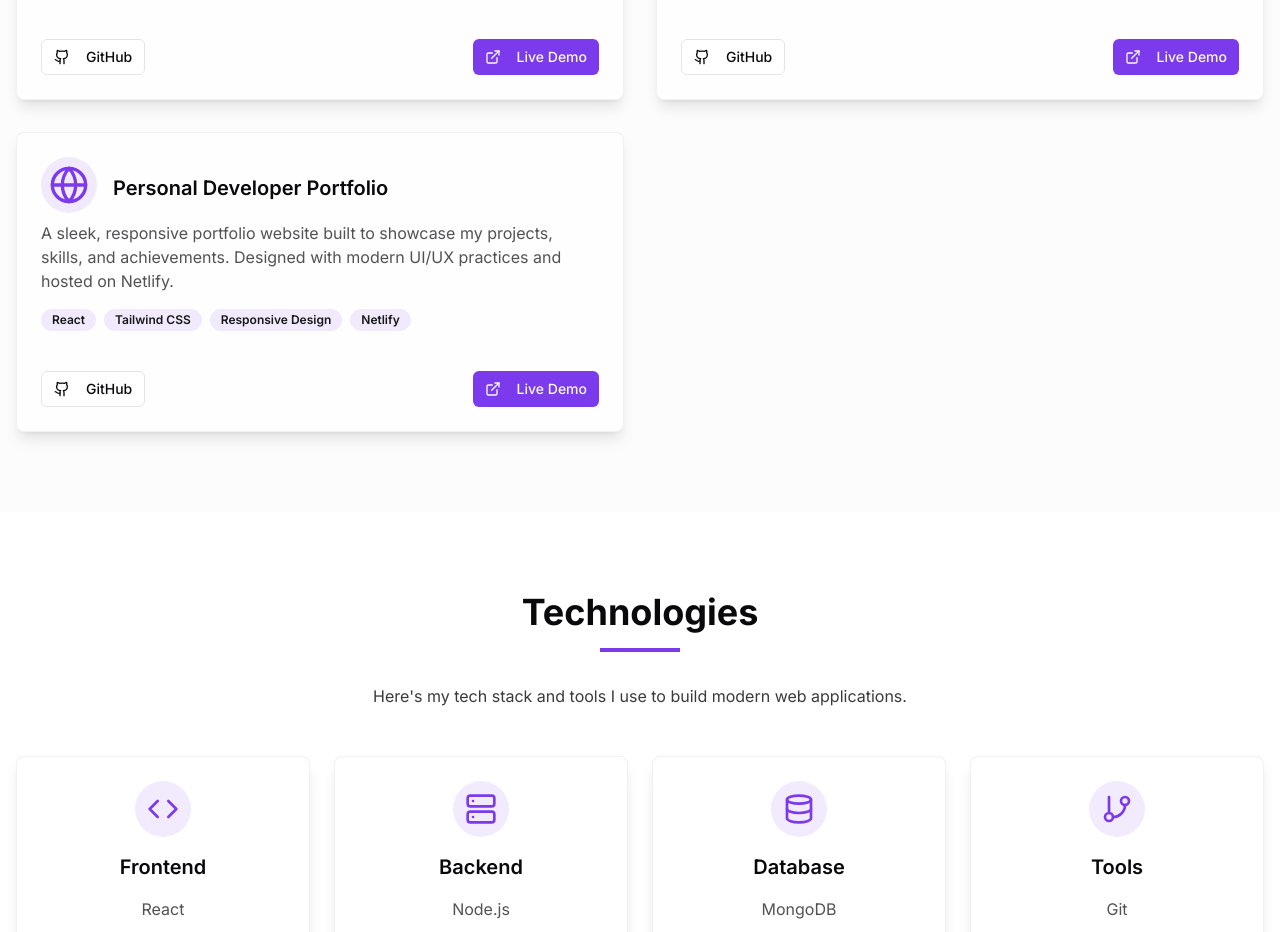
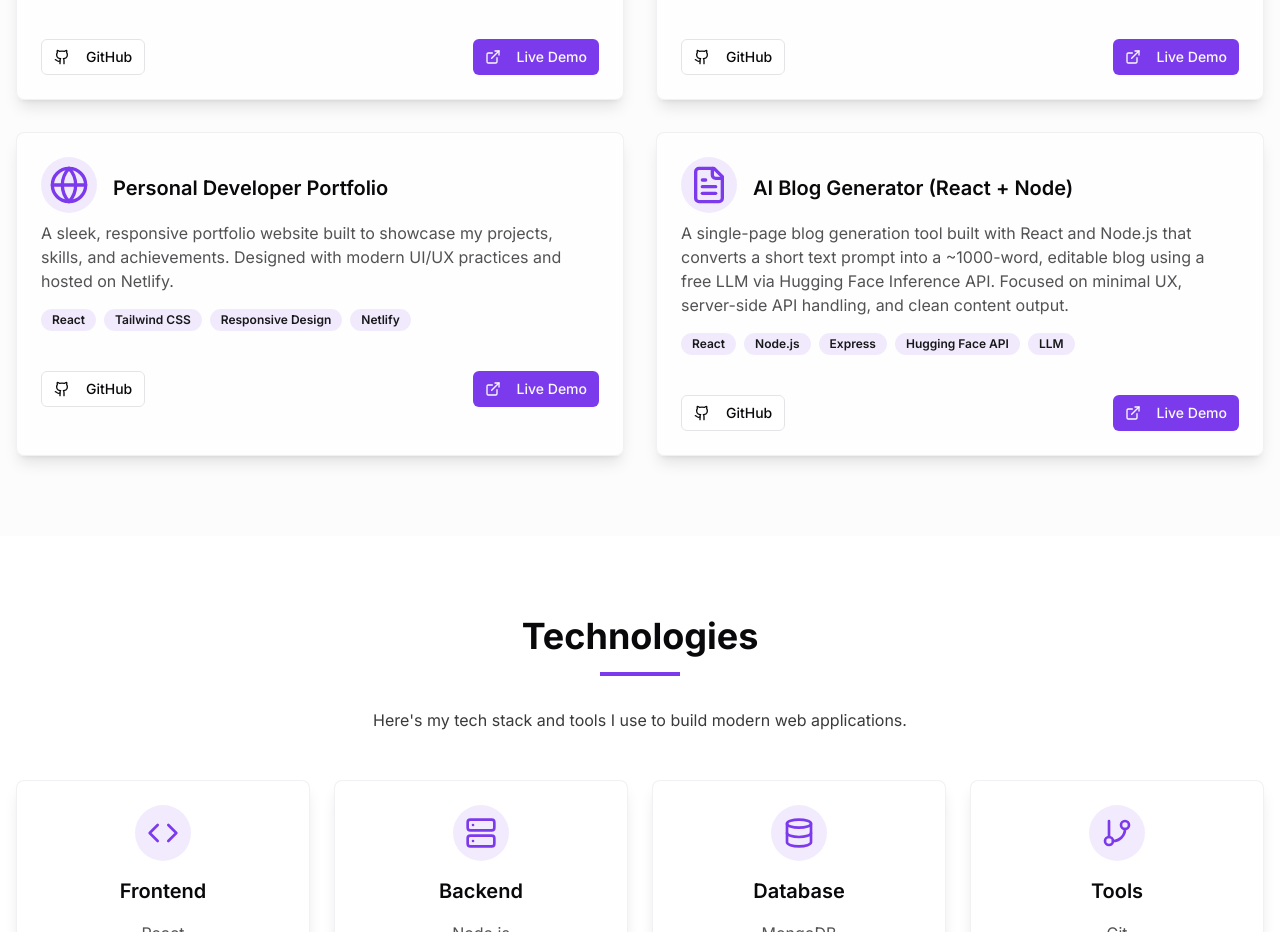
Before and after one commit to Shamanth-k/portfolio, a Next.js app: page / in a window 1280 px wide. Shown: the part 2520-3452 px from the top of the page. Built offline with nearby package versions, Linux system fonts and the light colour scheme.

Commit message:
added project

```diff
--- a/components/projects.tsx
+++ b/components/projects.tsx
@@ -19,6 +19,7 @@ import {
   Home,
   Activity,
   Globe,
+  FileText,
 } from "lucide-react";
 import Link from "next/link";
 
@@ -88,6 +89,16 @@ const Projects = () => {
       icon: <Globe className="h-10 w-10 text-primary" />, // You can use another icon like `Layout` or `Monitor` if preferred
       tags: ["React", "Tailwind CSS", "Responsive Design", "Netlify"],
     },
+    {
+  title: "AI Blog Generator (React + Node)",
+  description:
+    "A single-page blog generation tool built with React and Node.js that converts a short text prompt into a ~1000-word, editable blog using a free LLM via Hugging Face Inference API. Focused on minimal UX, server-side API handling, and clean content output.",
+  github: "https://github.com/Shamanth-k/Blog-generator.git",
+  live: "#",
+  icon: <FileText className="h-10 w-10 text-primary" />,
+  tags: ["React", "Node.js", "Express", "Hugging Face API", "LLM"],
+}
+
   ];
 
   return (
```
Also changed, not shown: 1 other file (tests, documents, lock files or other folders).
